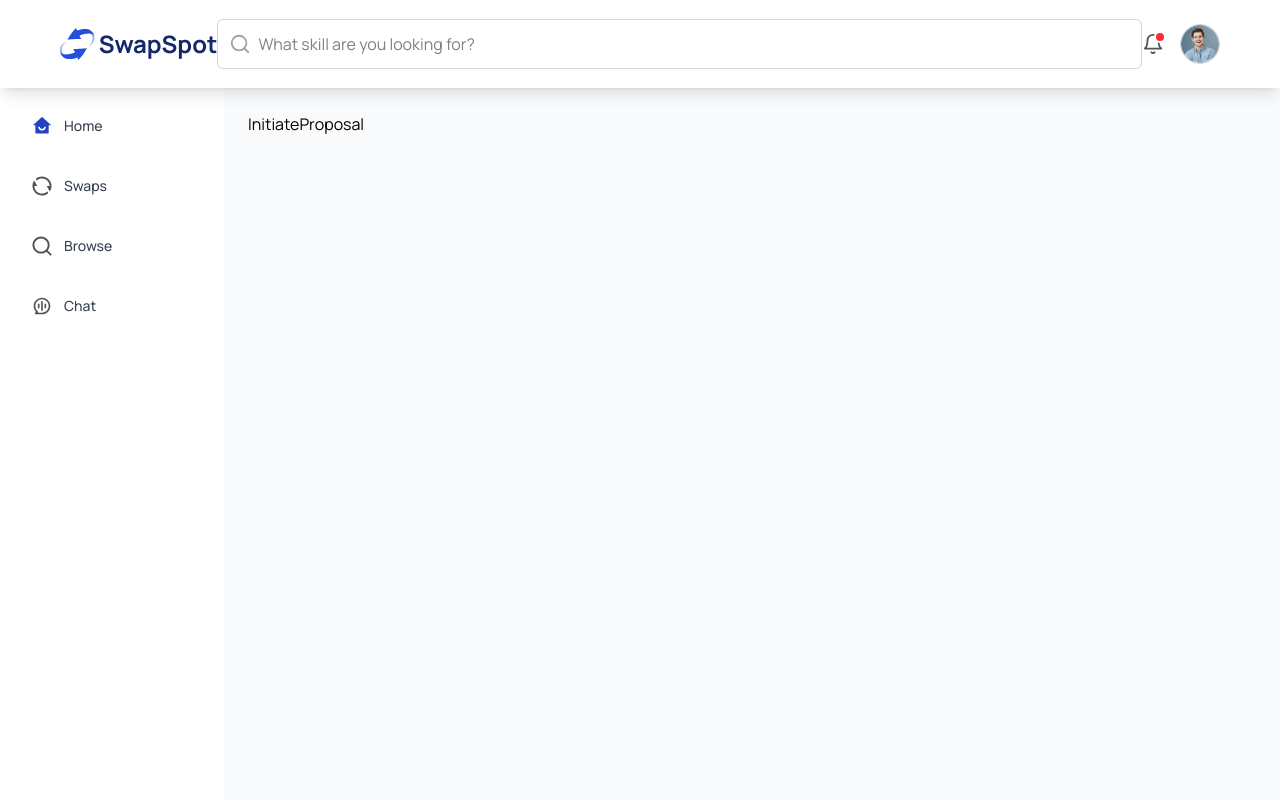
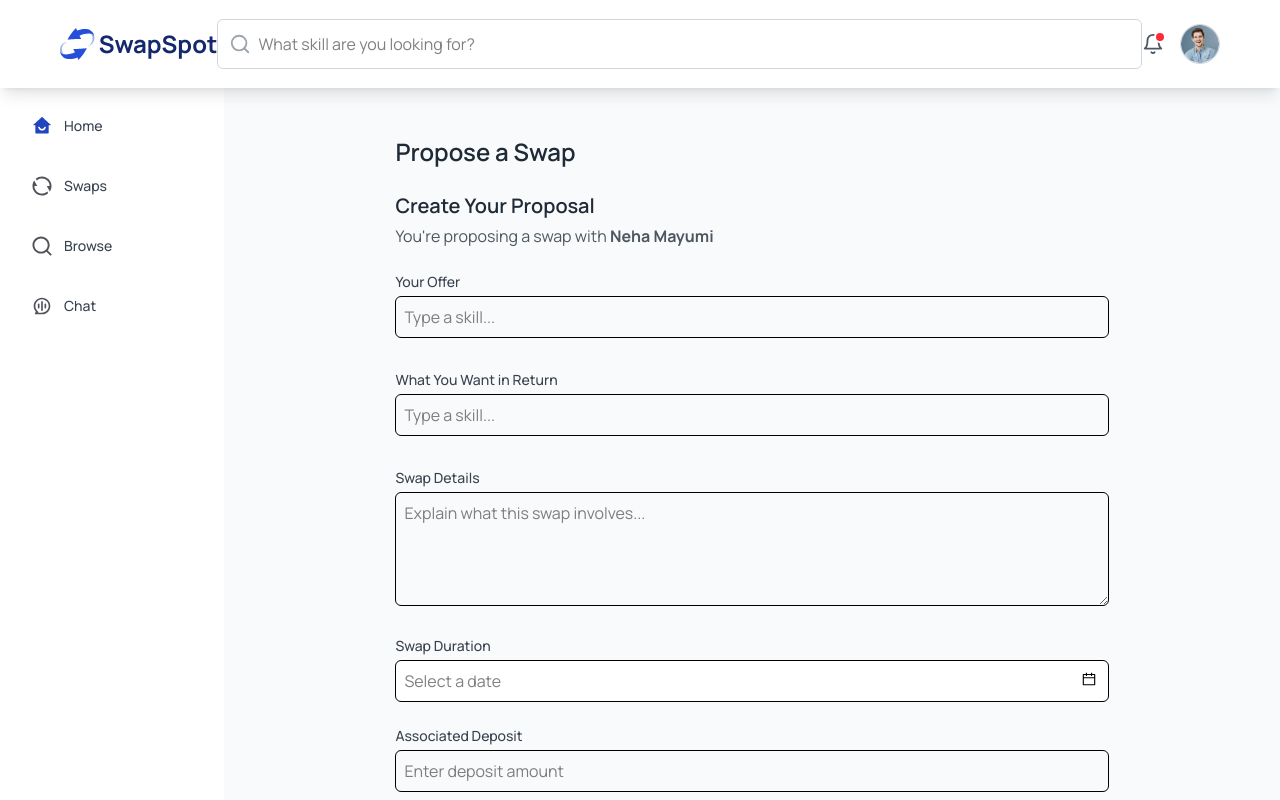
Before and after one commit to test-usa/clover-frontend, a React (Vite) app: page /dashboard/initiate-proposal in a window 1280 px wide. Shown: the top 800 px of the page. Built offline with nearby package versions, Linux system fonts and the light colour scheme.

Commit message:
done the initial PRoposal part

```diff
--- a/src/pages/Dashboard/InitiateProposal.tsx
+++ b/src/pages/Dashboard/InitiateProposal.tsx
@@ -1,5 +1,239 @@
-const InitiateProposal = () => {
-  return <div>InitiateProposal</div>;
-};
+import { useRef, useState } from "react";
+import { Button } from "@/components/ui/button";
+import { AiOutlineClose, AiOutlineCalendar } from "react-icons/ai";
+
+const dummySkills = ["Web Design", "SEO", "Frontend", "UI/UX", "Backend"];
+
+function InitiateProposal() {
+  const [offerSkills, setOfferSkills] = useState<string[]>([]);
+  const [returnSkills, setReturnSkills] = useState<string[]>([]);
+  const [offerInput, setOfferInput] = useState("");
+  const [returnInput, setReturnInput] = useState("");
+  const [selectedDate, setSelectedDate] = useState<string>("");
+  const [deposit, setDeposit] = useState<string>("");
+
+  const offerInputRef = useRef<HTMLInputElement>(null);
+  const returnInputRef = useRef<HTMLInputElement>(null);
+  const dateInputRef = useRef<HTMLInputElement>(null);
+
+  const addSkill = (type: "offer" | "return", value: string) => {
+    const skillList = type === "offer" ? offerSkills : returnSkills;
+    const setSkillList = type === "offer" ? setOfferSkills : setReturnSkills;
+
+    if (!skillList.includes(value)) {
+      setSkillList([...skillList, value]);
+    }
+  };
+
+  const removeSkill = (type: "offer" | "return", value: string) => {
+    const setSkillList = type === "offer" ? setOfferSkills : setReturnSkills;
+    const skillList = type === "offer" ? offerSkills : returnSkills;
+    setSkillList(skillList.filter((skill) => skill !== value));
+  };
+
+  const filteredSuggestions = (input: string) =>
+    dummySkills.filter(
+      (skill) =>
+        skill.toLowerCase().includes(input.toLowerCase()) && input.length > 0
+    );
+
+  const handleDepositChange = (e: React.ChangeEvent<HTMLInputElement>) => {
+    const value = e.target.value;
+    if (/^\d*$/.test(value)) {
+      setDeposit(value);
+    }
+  };
+
+  return (
+    <section className="flex flex-col items-start justify-start max-w-6xl">
+      <div className="flex flex-col justify-start items-start max-w-5xl mx-auto px-4 py-6">
+        {/* Header */}
+        <div className="flex flex-col">
+          <h1 className="text-2xl font-semibold text-gray-800">Propose a Swap</h1>
+        </div>
+
+        {/* Form Section */}
+        <div className="flex flex-col space-y-6 mt-6 w-full max-w-5xl">
+          {/* 1. Intro */}
+          <div>
+            <h2 className="text-xl font-semibold text-gray-800">Create Your Proposal</h2>
+            <p className="text-gray-600 mt-1">
+              You're proposing a swap with <strong>Neha Mayumi</strong>
+            </p>
+          </div>
+
+          {/* 2. Your Offer */}
+          <div>
+            <label className="block text-sm font-medium text-gray-700 mb-1">Your Offer</label>
+            <div className="flex flex-wrap items-center gap-2 border rounded-md p-2 mb-2">
+              {offerSkills.map((skill) => (
+                <span
+                  key={skill}
+                  className="flex items-center bg-info-50 text-info-600 border border-info-200 rounded-3xl px-3 py-1 text-sm"
+                >
+                  {skill}
+                  <AiOutlineClose
+                    onClick={() => removeSkill("offer", skill)}
+                    className="ml-2 cursor-pointer text-sm"
+                  />
+                </span>
+              ))}
+              <input
+                ref={offerInputRef}
+                type="text"
+                value={offerInput}
+                onChange={(e) => setOfferInput(e.target.value)}
+                onKeyDown={(e) => {
+                  if (e.key === "Enter" && offerInput.trim()) {
+                    addSkill("offer", offerInput.trim());
+                    setOfferInput("");
+                  }
+                }}
+                className="flex-1 min-w-[150px] border-none focus:outline-none"
+                placeholder="Type a skill..."
+              />
+            </div>
+            {filteredSuggestions(offerInput).length > 0 && (
+              <div className="flex flex-wrap gap-2 mb-2">
+                {filteredSuggestions(offerInput).map((skill) => (
+                  <button
+                    key={skill}
+                    className="text-sm px-2 py-1 border border-gray-300 rounded hover:bg-gray-100"
+                    onClick={() => {
+                      addSkill("offer", skill);
+                      setOfferInput("");
+                      offerInputRef.current?.focus();
+                    }}
+                  >
+                    {skill}
+                  </button>
+                ))}
+              </div>
+            )}
+          </div>
+
+          {/* 3. What You Want in Return */}
+          <div>
+            <label className="block text-sm font-medium text-gray-700 mb-1">What You Want in Return</label>
+            <div className="flex flex-wrap items-center gap-2 border rounded-md p-2 mb-2">
+              {returnSkills.map((skill) => (
+                <span
+                  key={skill}
+                  className="flex items-center bg-primary-100 border-primary-50 text-primary-600 border rounded-3xl px-3 py-1 text-sm"
+                >
+                  {skill}
+                  <AiOutlineClose
+                    onClick={() => removeSkill("return", skill)}
+                    className="ml-2 cursor-pointer text-sm"
+                  />
+                </span>
+              ))}
+              <input
+                ref={returnInputRef}
+                type="text"
+                value={returnInput}
+                onChange={(e) => setReturnInput(e.target.value)}
+                onKeyDown={(e) => {
+                  if (e.key === "Enter" && returnInput.trim()) {
+                    addSkill("return", returnInput.trim());
+                    setReturnInput("");
+                  }
+                }}
+                className="flex-1 min-w-[150px] border-none focus:outline-none"
+                placeholder="Type a skill..."
+              />
+            </div>
+            {filteredSuggestions(returnInput).length > 0 && (
+              <div className="flex flex-wrap gap-2 mb-2">
+                {filteredSuggestions(returnInput).map((skill) => (
+                  <button
+                    key={skill}
+                    className="text-sm px-2 py-1 border border-gray-300 rounded hover:bg-gray-100"
+                    onClick={() => {
+                      addSkill("return", skill);
+                      setReturnInput("");
+                      returnInputRef.current?.focus();
+                    }}
+                  >
+                    {skill}
+                  </button>
+                ))}
+              </div>
+            )}
+          </div>
+
+          {/* 4. Swap Details */}
+          <div>
+            <label className="block text-sm font-medium text-gray-700 mb-1">Swap Details</label>
+            <textarea
+              rows={4}
+              className="w-full border rounded-md p-2"
+              placeholder="Explain what this swap involves..."
+            />
+          </div>
+
+          {/* 5. Swap Duration */}
+          <div className="relative">
+            <label className="block text-sm font-medium text-gray-700 mb-1">Swap Duration</label>
+            <input
+              type="text"
+              value={selectedDate}
+              readOnly
+              placeholder="Select a date"
+              className="w-full border rounded-md p-2 pr-10 cursor-pointer bg-white text-black"
+              onClick={() => dateInputRef.current?.showPicker()}
+            />
+            <input
+              ref={dateInputRef}
+              type="date"
+              onChange={(e) => {
+                const date = new Date(e.target.value);
+                const formatted = date.toLocaleDateString(undefined, {
+                  year: "numeric",
+                  month: "long",
+                  day: "numeric",
+                });
+                setSelectedDate(formatted);
+              }}
+              className="hidden"
+            />
+            <AiOutlineCalendar
+              className="absolute right-3 top-[65%] -translate-y-1/2  cursor-pointer"
+              onClick={() => dateInputRef.current?.showPicker()}
+            />
+          </div>
+
+          {/* 6. Associated Deposit */}
+          <div>
+            <label className="block text-sm font-medium text-gray-700 mb-1">Associated Deposit</label>
+            <input
+              type="text"
+              inputMode="numeric"
+              pattern="[0-9]*"
+              value={deposit}
+              onChange={handleDepositChange}
+              className="w-full border rounded-md p-2 appearance-none"
+              placeholder="Enter deposit amount"
+            />
+          </div>
+
+          {/* 7. Escrow Note */}
+          <h1 className="text-sm text-gray-500 leading-relaxed">
+            This deposit is held in escrow and returned to both parties upon successful swap completion. (5% Platform fee)
+          </h1>
+
+          <hr className="mt-12" />
+
+          {/* 8. CTA */}
+          <div className="flex justify-end">
+            <Button className="bg-primary-600 hover:bg-primary-700 text-white">
+              Send Proposal
+            </Button>
+          </div>
+        </div>
+      </div>
+    </section>
+  );
+}
 
 export default InitiateProposal;
```
